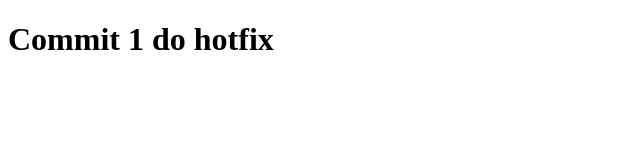
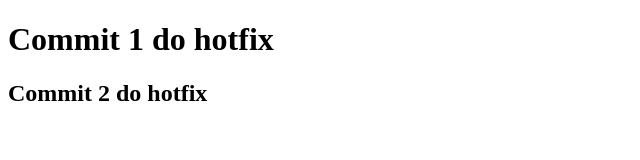
Before and after one commit to Wsanbey/GCMS-Welry-Silva, a plain HTML site: page index.html in a window 1280 px wide. Shown: the whole page, without its empty margins (0-640 px from the left). Drawn offline with Linux system fonts and the light colour scheme.

Commit message:
Commit 2 do hotfix

```diff
--- a/index.html
+++ b/index.html
@@ -9,6 +9,7 @@
 
 <body>
     <h1>Commit 1 do hotfix</h1>
+    <h2>Commit 2 do hotfix</h2>
 </body>
 
 </html>
```
